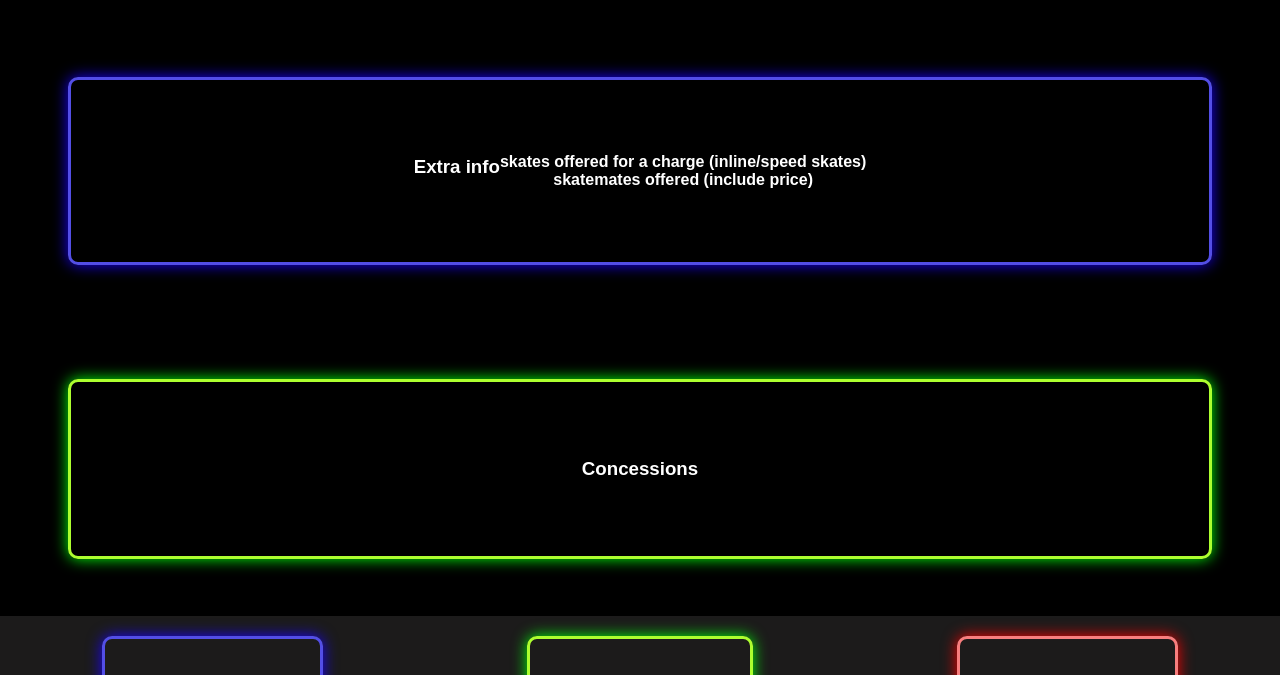
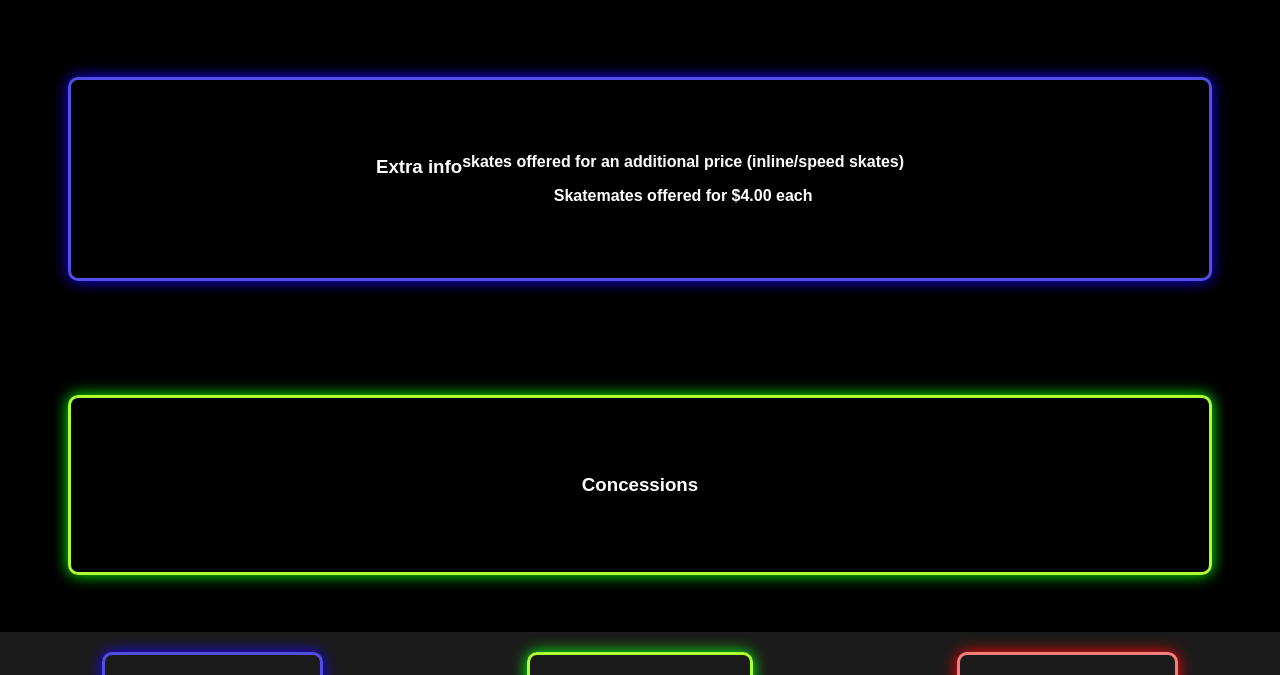
Before and after one commit to Fenderchu/Skateland-Funcenter-Neosho, a plain HTML site: page index.html in a window 1280 px wide. Shown: the part 1060-1735 px from the top of the page. Drawn offline with nearby package versions, Linux system fonts and the light colour scheme; a web font is replaced by a local one.

Commit message:
added schools/organisations card to partis page

```diff
--- a/index.html
+++ b/index.html
@@ -81,12 +81,18 @@
             </div>
             <div class="card container-fluid box-shadow-blue">
                     <h3>Extra info</h3>
-                    <p>
-                        skates offered for a charge (inline/speed skates)<br>
-                        skatemates offered (include price)<br>
+                    <div>
+                        <p>
+                            skates offered for an additional price (inline/speed skates)
+                        </p>
+                        <p>
+                            Skatemates offered for $4.00 each
+                        </p>
+                        <p>
 
+                        </p>
+                    </div>
 
-                    </p>
             </div>
             <div class="card container-fluid box-shadow-green">
                 <h3>Concessions</h3>
```
Also changed, not shown: Parties.html (+7 -1 lines), SpeedSkates.jpg (added).
